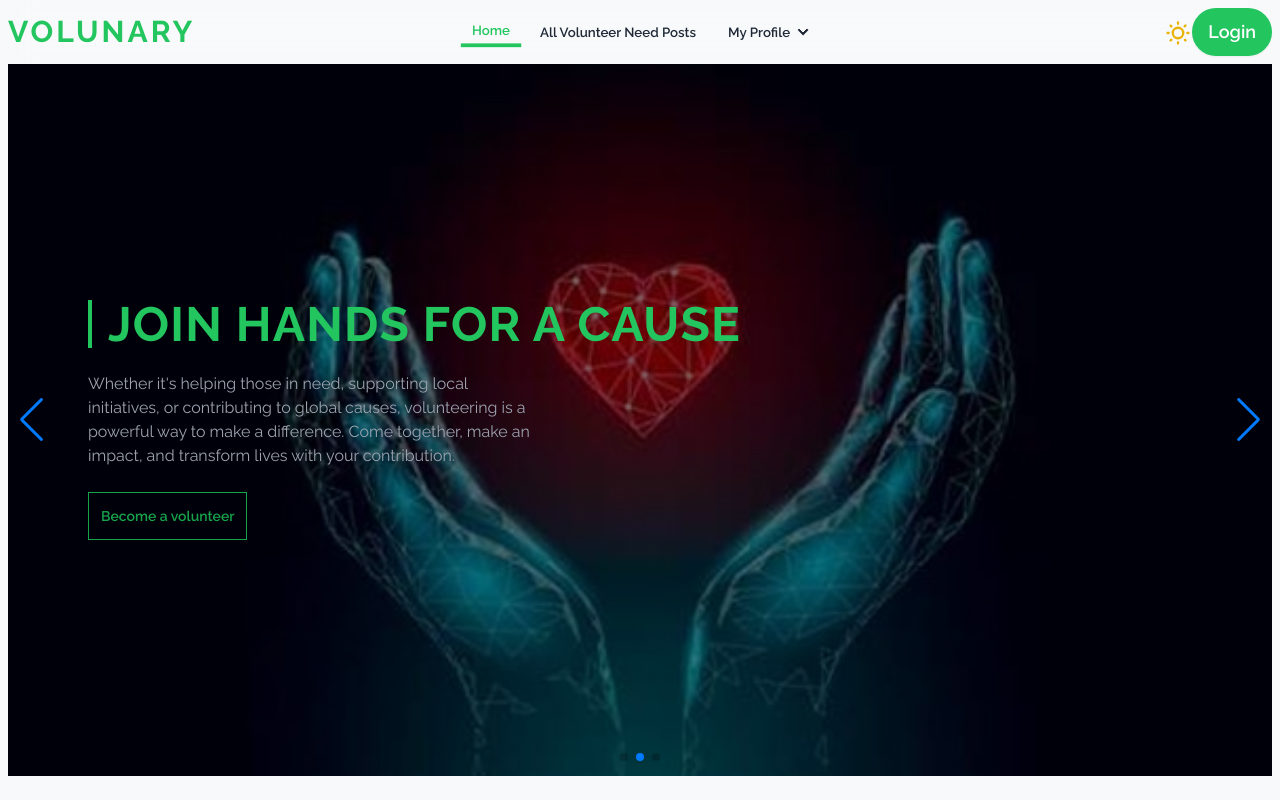
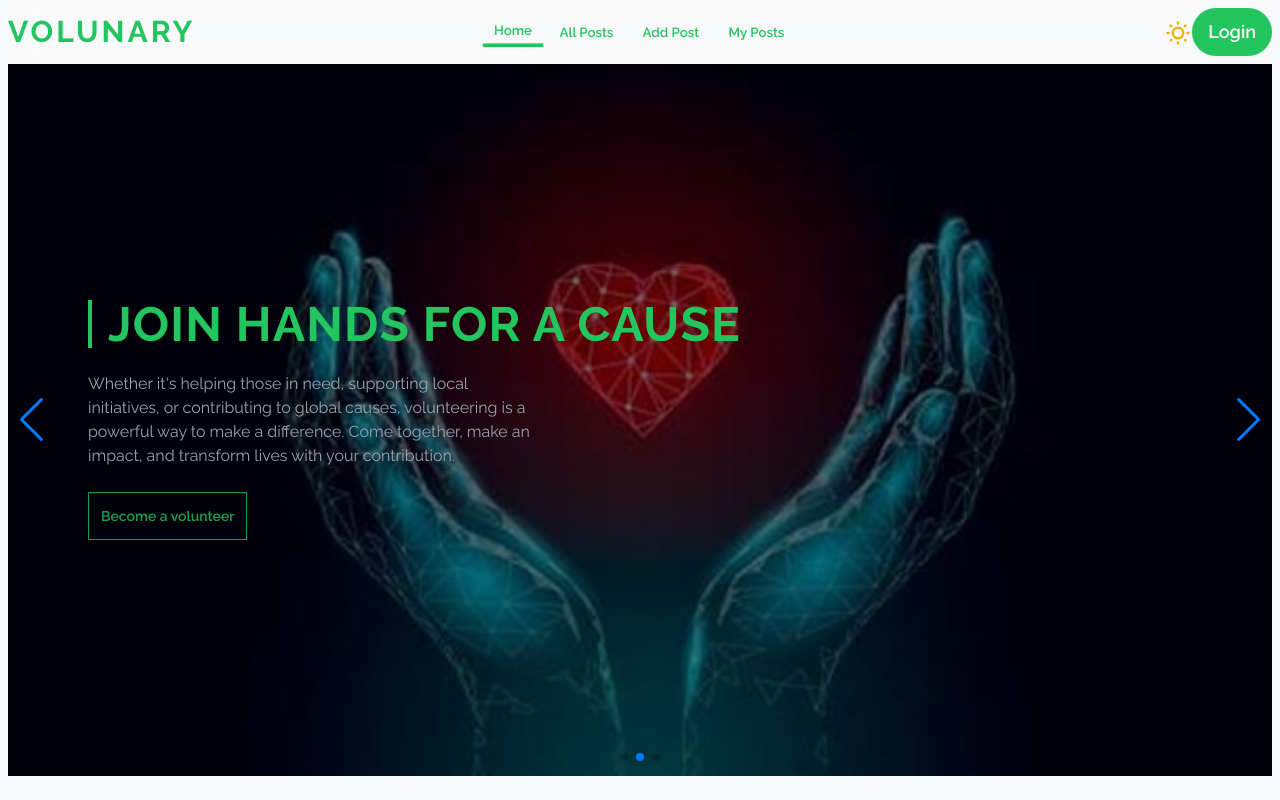
Before and after one commit to AnsarulIslam10/Volunteer-Management-Client, a React (Vite) app: page / in a window 1280 px wide. Shown: the top 800 px of the page. Built offline with nearby package versions, Linux system fonts and the light colour scheme; no server answers.

Commit message:
navbar update

```diff
--- a/src/components/Navbar/Navbar.jsx
+++ b/src/components/Navbar/Navbar.jsx
@@ -30,7 +30,7 @@ const Navbar = () => {
         <NavLink
           to={"/"}
           className={({ isActive }) =>
-            `btn btn-sm btn-ghost rounded-none ${
+            `btn btn-sm btn-ghost rounded-none text-green-500 ${
               isActive
                 ? "border-green-500 border-b-4 border-t-0 border-l-0 border-r-0 text-green-500"
                 : ""
@@ -44,50 +44,43 @@ const Navbar = () => {
         <NavLink
           to={"/all-volunteer-need-posts"}
           className={({ isActive }) =>
-            `btn btn-sm btn-ghost rounded-none ${
+            `btn btn-sm btn-ghost rounded-none text-green-500 ${
               isActive
                 ? "border-green-500 border-b-4 border-t-0 border-l-0 border-r-0 text-green-500"
                 : ""
             }`
           }
         >
-          All Volunteer Need Posts
+          All Posts
         </NavLink>
       </li>
-      <li>
-        <details>
-          <summary className="w-[80%] md:w-auto btn btn-sm btn-ghost rounded-none">My Profile</summary>
-          <ul className="p-2 w-24 sm:w-44 lg:w-52 relative right-5 z-10 rounded-md dark:bg-[#181818] dark:text-[#e0e0e0] text-black backdrop-blur-sm">
       <li className="hover:dark:bg-[#222222]">
         <NavLink
           to={"/add-volunteer-need-post"}
           className={({ isActive }) =>
-                  `btn btn-sm btn-ghost rounded-none ${
+            `btn btn-sm btn-ghost rounded-none text-green-500 ${
               isActive
                 ? "border-green-500 border-b-4 border-t-0 border-l-0 border-r-0 text-green-500"
                 : ""
             }`
           }
         >
-                Add Volunteer Need Post
+          Add Post
         </NavLink>
       </li>
       <li className="hover:dark:bg-[#222222]">
         <NavLink
           to={"/manage-my-posts"}
           className={({ isActive }) =>
-                  `btn btn-sm btn-ghost rounded-none ${
+            `btn btn-sm btn-ghost rounded-none text-green-500 ${
               isActive
                 ? "border-green-500 border-b-4 border-t-0 border-l-0 border-r-0 text-green-500"
                 : ""
             }`
           }
         >
-                Manage My Posts
+          My Posts
         </NavLink>
-            </li>
-          </ul>
-        </details>
       </li>
     </>
   );
@@ -97,7 +90,7 @@ const Navbar = () => {
         <div className="navbar-start">
           <div className="dropdown">
             <div tabIndex={0} role="button" className="lg:hidden mr-2 text-xl">
-             <FaBars/>
+              <FaBars />
             </div>
             <ul
               tabIndex={0}
@@ -110,7 +103,7 @@ const Navbar = () => {
             to={"/"}
             className="cursor-pointer text-3xl tracking-widest text-green-500 font-bold flex items-center gap-2 uppercase "
           >
-            {<FaHands className="text-4xl block md:hidden"/>}
+            {<FaHands className="text-4xl block md:hidden" />}
             <span className="hidden md:block">Volunary</span>
           </Link>
         </div>
```
Lines whose indentation alone changed are shown as unchanged.
